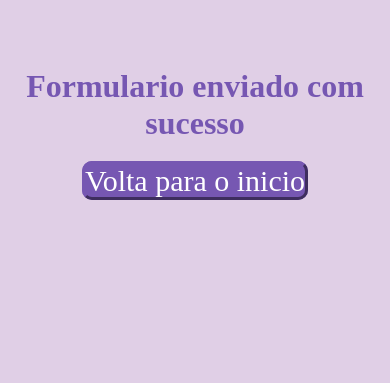
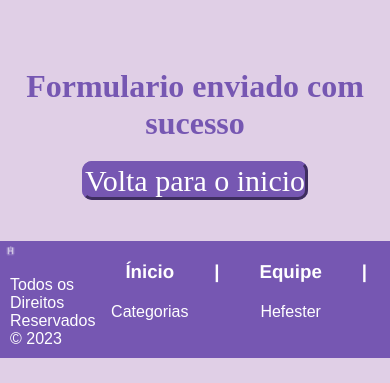
Before and after one commit to ArthBG/sprint03MT, a plain HTML site: page pages/posformulario.html in a window 390 px wide. Shown: the part 717-1100 px from the top of the page. After the commit the page ends 1075 px from the top, so only its background shows below. Drawn offline with Linux system fonts and the light colour scheme.

Commit message:
implementação de margin bottom no footer forms

```diff
--- a/assets/css/posformulario.css
+++ b/assets/css/posformulario.css
@@ -47,8 +47,8 @@ a:hover {
         height: 500px;
     }
 
-    #footer {
-        height: 300px;
+    #footer{
+        margin-bottom: -5px;
     }
 
     .btn {
```
